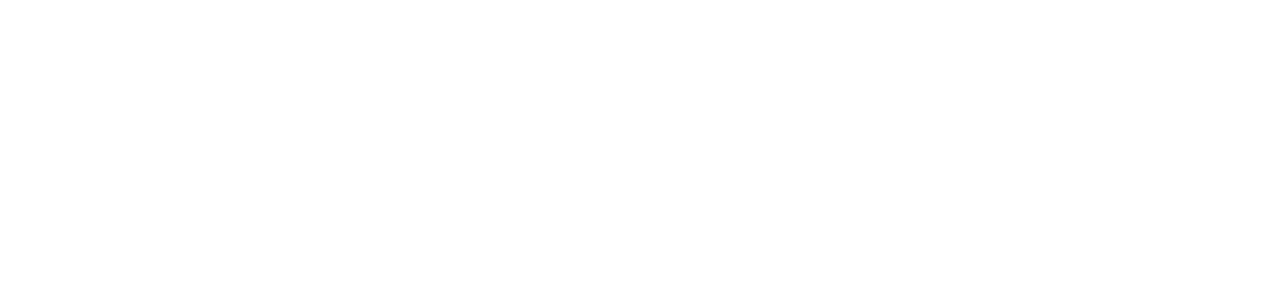
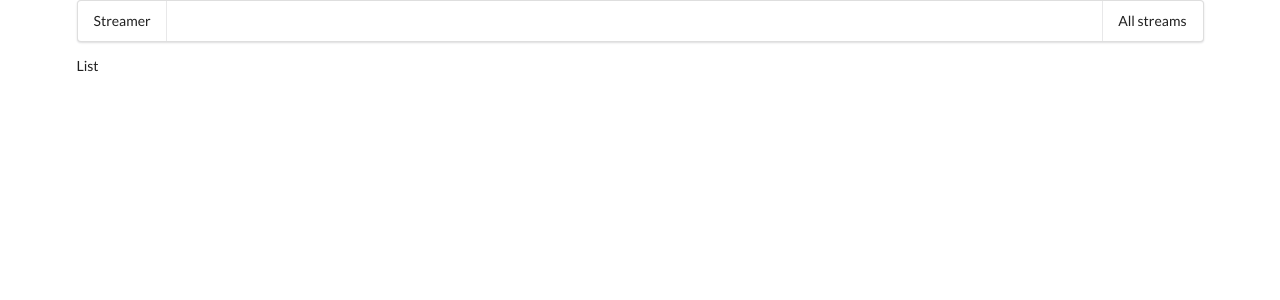
Before and after one commit to jhosehprendon/streams, a React (Create React App) app: page / in a window 1280 px wide. Shown: the top 300 px of the page. Built offline with nearby package versions, Linux system fonts and the light colour scheme.

Commit message:
Hooking up Header

```diff
--- a/public/index.html
+++ b/public/index.html
@@ -3,6 +3,7 @@
   <head>
     <meta charset="utf-8">
     <link rel="shortcut icon" href="%PUBLIC_URL%/favicon.ico">
+    <link rel="stylesheet" href="https://cdnjs.cloudflare.com/ajax/libs/semantic-ui/2.4.1/semantic.min.css">
     <meta name="viewport" content="width=device-width, initial-scale=1, shrink-to-fit=no">
     <meta name="theme-color" content="#000000">
     <!--
--- a/src/components/App.js
+++ b/src/components/App.js
@@ -1,11 +1,25 @@
 import React from 'react';
 import { BrowserRouter, Route } from 'react-router-dom';
+import StreamCreate from '../components/streams/StreamCreate'
+import StreamEdit from '../components/streams/StreamEdit'
+import StreamDelete from '../components/streams/StreamDelete'
+import StreamShow from '../components/streams/StreamShow'
+import StreamList from '../components/streams/StreamList'
+import Header from './Header'
+
 
 const App = () => {
     return (
-        <div>
+        <div className="ui container">
             <BrowserRouter>
-                <Route />
+                <div>
+                    <Header />
+                    <Route path="/" exact component={StreamList}/>
+                    <Route path="/streams/new" component={StreamCreate}/>
+                    <Route path="/streams/edit" exact component={StreamEdit}/>
+                    <Route path="/streams/delete" exact component={StreamDelete}/>
+                    <Route path="/streams/show" exact component={StreamShow}/>
+                </div>
             </BrowserRouter>
         </div>
     )
--- /dev/null
+++ b/src/components/Header.js
@@ -0,0 +1,19 @@
+import React from 'react';
+import { Link } from 'react-router-dom';
+
+const Header = () => {
+    return (
+        <div className="ui sencondary pointing menu">
+            <Link to="/" className="item">
+                Streamer
+            </Link>
+            <div className="right menu">
+                <Link to="/" className="item">
+                    All streams
+                </Link>
+            </div>
+        </div>
+    )
+}
+
+export default Header
```
